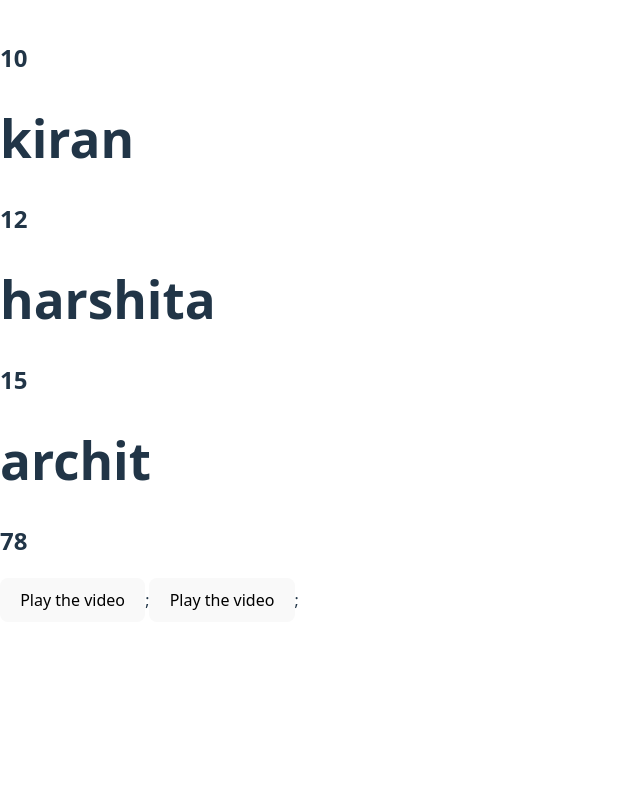
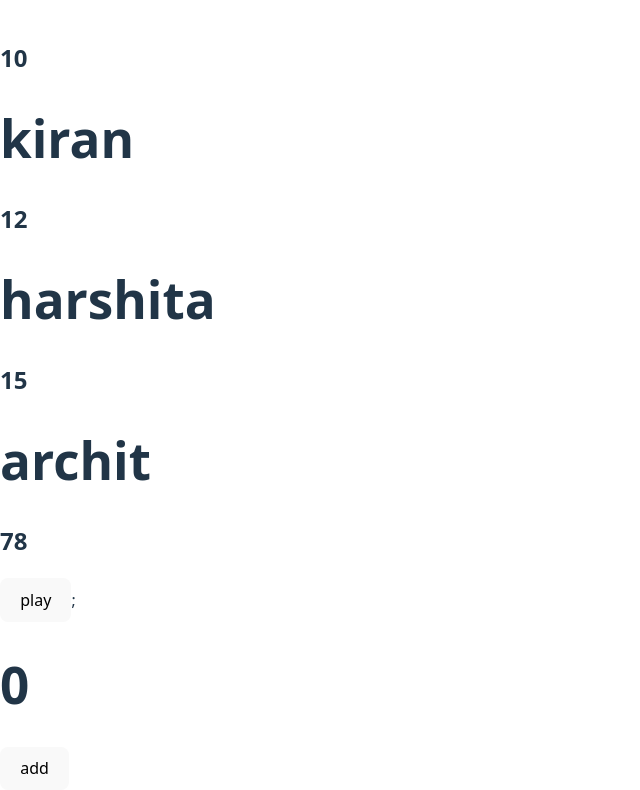
Before and after one commit to Ashish-sin-gh/advance-JS-chai-aur-code, a React (Vite) app in the folder React/practice1/: page / in a window 1280 px wide. Shown: the part 246-1036 px from the top of the page, without its empty margins (0-640 px from the left). Before the commit the page ends 868 px from the top, so only its background shows below. Built offline with nearby package versions, Linux system fonts and the light colour scheme.

Commit message:
useState added

```diff
--- a/React/practice1/components/JsxButton.jsx
+++ b/React/practice1/components/JsxButton.jsx
@@ -1,7 +1,14 @@
-function JsxButton({ onClick, children }) {
+function JsxButton({ onPlay, onPause, children }) {
+  let playing = true;
+  function isPlaying() {
+    if (playing) onPlay();
+    else onPause();
+    playing = !playing;
+  }
+
   return (
     <>
-      <button onClick={onClick}>{children}</button>;
+      <button onClick={isPlaying}>{children}</button>;
     </>
   );
 }
--- /dev/null
+++ b/React/practice1/components/StateUpdate.jsx
@@ -0,0 +1,35 @@
+// in react u can render a component with local variable update
+// that means, the variable will change/update using a update function/statement but it wont trigger an react render.
+// hence useState is used. - make state variable
+// useState is a hook.
+
+// when the component is re-rendered the useState hook dont loose the data and it store it in the memory to update the state
+
+// example- counter component
+import { useState } from "react";
+
+function StateUpdate() {
+  const [number, setNumber] = useState(0);
+  // when the component is re-rendered the useState hook dont loose the data and it store it in the memory to update the state
+
+  function counting() {
+    setNumber(number + 1);
+    setNumber(number + 1);
+    setNumber(number + 1); // it will add only once as number is stored as snapshot and isnt changing without a render
+
+    // updater function
+    setNumber((number) => number + 1);
+    setNumber((number) => number + 1);
+    setNumber((number) => number + 1);
+    console.log(number); //snapshot
+  }
+
+  return (
+    <>
+      <h1>{number}</h1>
+      <button onClick={() => counting()}>add</button>
+    </>
+  );
+}
+
+export default StateUpdate;
--- a/React/practice1/src/App.jsx
+++ b/React/practice1/src/App.jsx
@@ -1,7 +1,9 @@
 import Child from "../components/Child";
+import JsxButton from "../components/JsxButton";
 import MapHigherOrderFunction from "../components/MapHigherOrderFunction";
 import Parent from "../components/parent";
 import PlayButton from "../components/PlayButton";
+import StateUpdate from "../components/StateUpdate";
 import Thumbnail from "../components/ThumbNail";
 
 function App() {
@@ -31,12 +33,16 @@ function App() {
           ></MapHigherOrderFunction>
         );
       })}
-      <PlayButton
-        onClick={() => console.log(`playing...${Math.random()}`)}
-      ></PlayButton>
-      <PlayButton
+      <JsxButton
+        onPlay={() => console.log(`playing...${Math.random()}`)}
+        onPause={() => console.log("pause")}
+      >
+        play
+      </JsxButton>
+      {/* <PlayButton
         onClick={() => alert(`playing...${Math.random()}`)}
-      ></PlayButton>
+      ></PlayButton> */}
+      <StateUpdate></StateUpdate>
     </>
   );
 }
```
